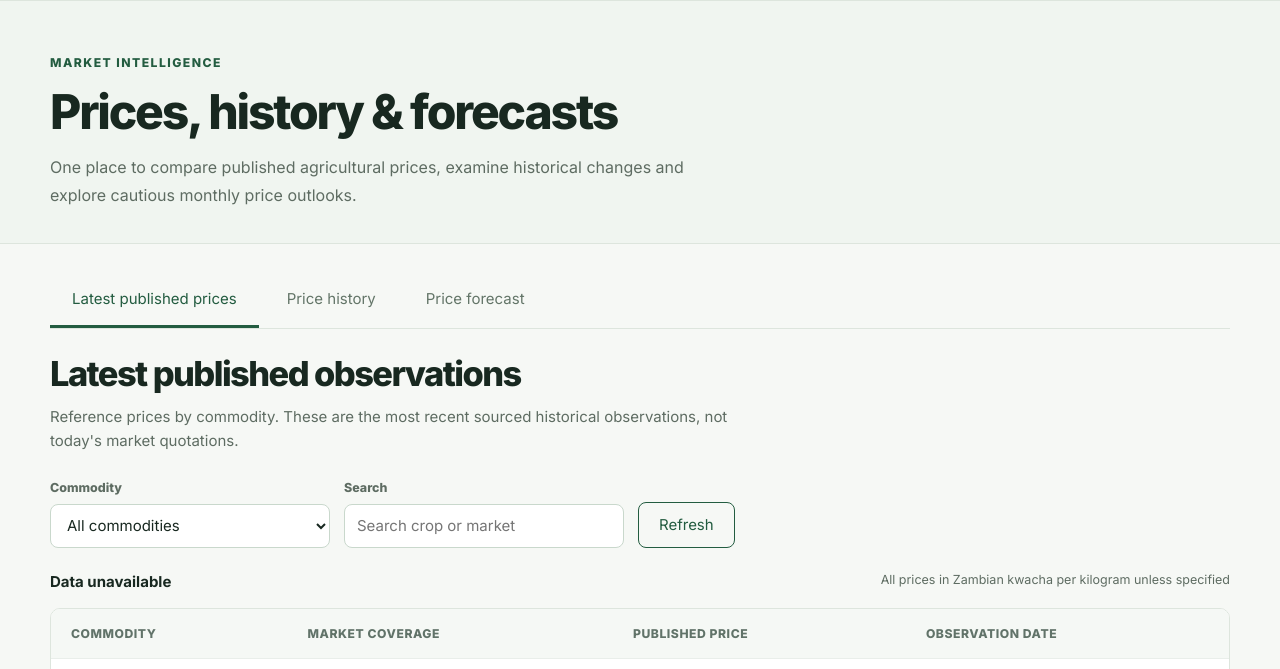
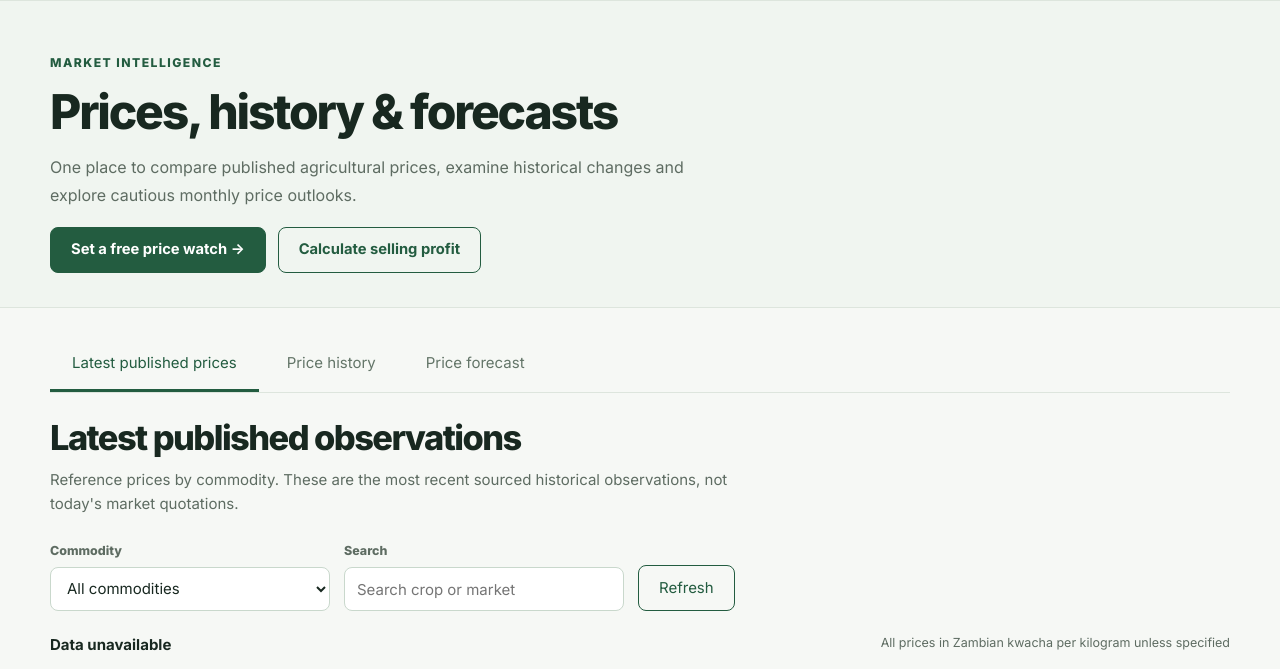
Before and after one commit to Feligo1/farm_market_platform, a website: page prices.html in a window 1280 px wide. Shown: the part 70-739 px from the top of the page. Drawn offline with nearby package versions, Linux system fonts and the light colour scheme; no server answers.

Commit message:
Connect historical market price research with free price watches and profit comparison

```diff
--- a/prices.html
+++ b/prices.html
@@ -15,6 +15,7 @@
 <section class="fc-page-head"><div class="fc-wrap">
 <p class="fc-eyebrow">Market intelligence</p><h1>Prices, history &amp; forecasts</h1>
 <p class="fc-lead">One place to compare published agricultural prices, examine historical changes and explore cautious monthly price outlooks.</p>
+<div class="fc-action-row" style="margin-top:18px"><a class="fc-button" href="price-watch.html">Set a free price watch →</a><a class="fc-button secondary" href="profit-calculator.html">Calculate selling profit</a></div>
 </div></section>
 <div class="fc-wrap fc-workspace">
 <div class="fc-tabs" role="tablist" aria-label="Market price analysis">
```
